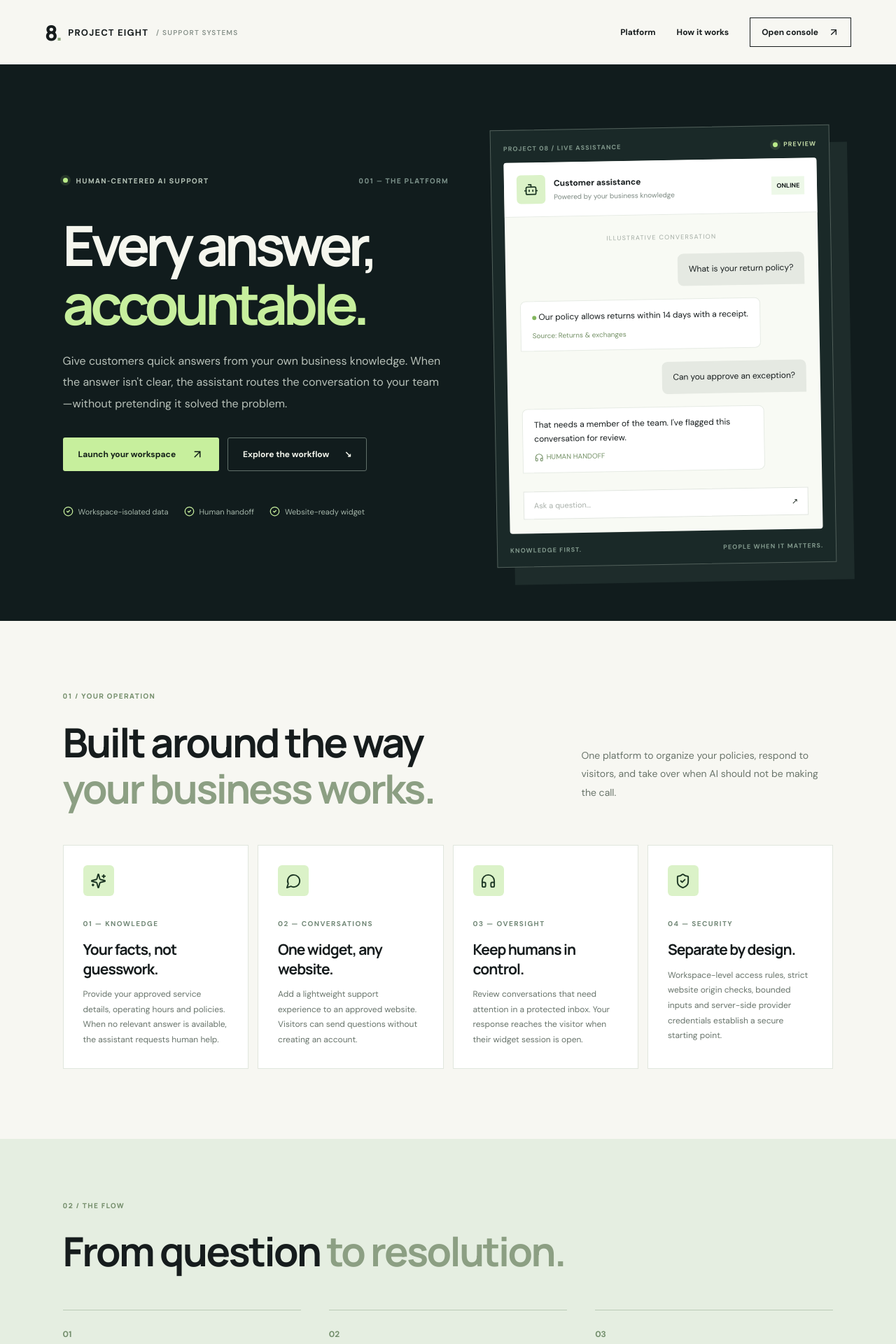
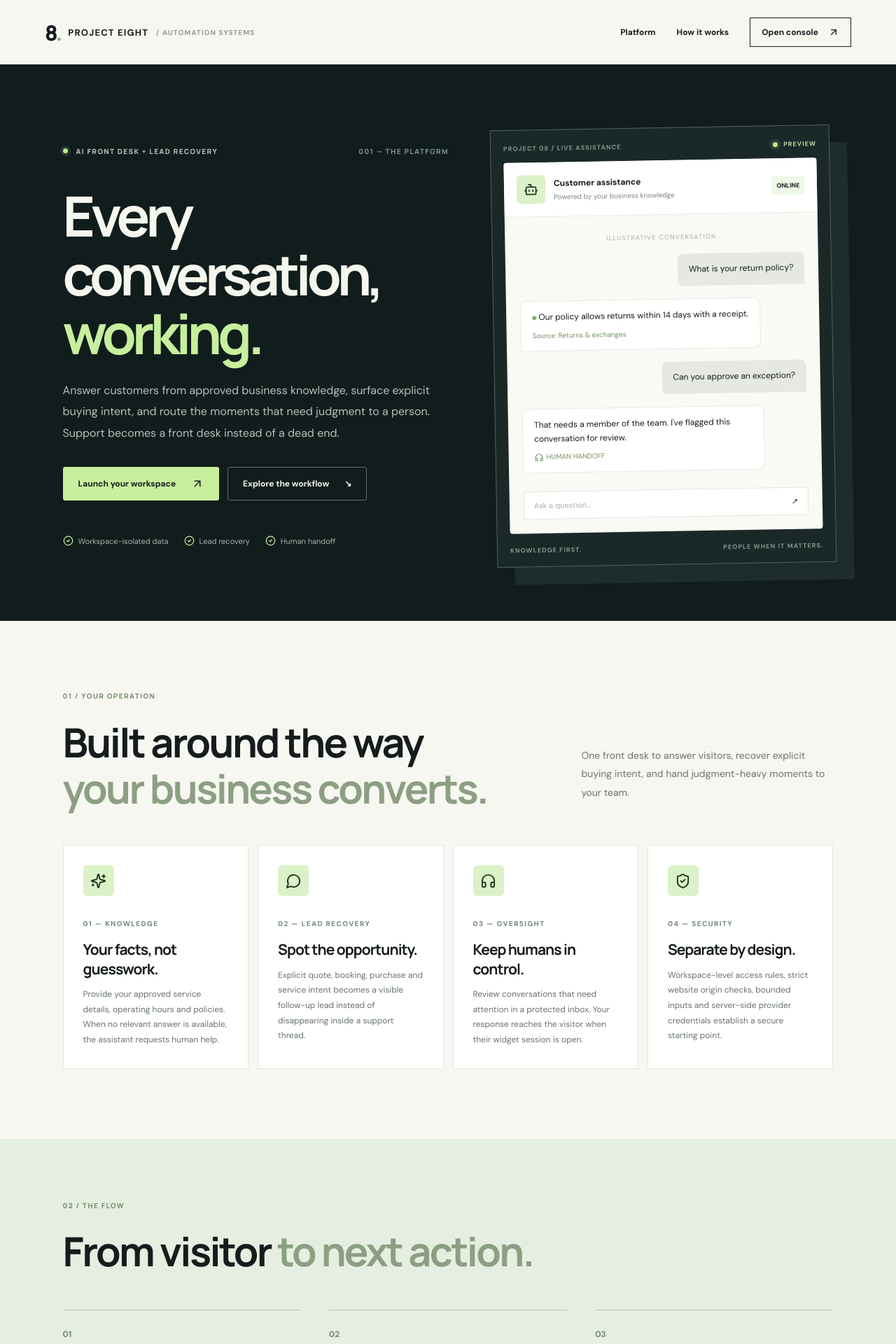
Before and after one commit to ajlacabe23-2426/Project-8-AI-customer-support, a Next.js app: page / in a window 1280 px wide. Shown: the top 1920 px of the page at 70% size. Built offline with nearby package versions, Linux system fonts and the light colour scheme.

Commit message:
feat: position Project 8 as AI front desk

```diff
--- a/app/page.tsx
+++ b/app/page.tsx
@@ -3,16 +3,16 @@ import { ArrowUpRight, Bot, CheckCircle2, Headphones, LockKeyhole, MessageCircle
 export default function Home(){
   return <main className="site">
     <header className="site-nav">
-      <Link className="wordmark" href="/"><span className="mark">8<span>.</span></span> PROJECT EIGHT <span className="nav-caption">/ SUPPORT SYSTEMS</span></Link>
+      <Link className="wordmark" href="/"><span className="mark">8<span>.</span></span> PROJECT EIGHT <span className="nav-caption">/ AUTOMATION SYSTEMS</span></Link>
       <nav><a href="#platform">Platform</a><a href="#workflow">How it works</a><Link className="nav-action" href="/login">Open console <ArrowUpRight size={16}/></Link></nav>
     </header>
     <section className="hero">
       <div className="hero-content">
-        <div className="eyebrow"><span className="live-dot"/> HUMAN-CENTERED AI SUPPORT <span className="index">001 — THE PLATFORM</span></div>
-        <h1>Every answer,<br/><em>accountable.</em></h1>
-        <p className="lead">Give customers quick answers from your own business knowledge. When the answer isn&apos;t clear, the assistant routes the conversation to your team—without pretending it solved the problem.</p>
+        <div className="eyebrow"><span className="live-dot"/> AI FRONT DESK + LEAD RECOVERY <span className="index">001 — THE PLATFORM</span></div>
+        <h1>Every conversation,<br/><em>working.</em></h1>
+        <p className="lead">Answer customers from approved business knowledge, surface explicit buying intent, and route the moments that need judgment to a person. Support becomes a front desk instead of a dead end.</p>
         <div className="hero-buttons"><Link href="/login" className="btn btn-light">Launch your workspace <ArrowUpRight size={18}/></Link><a href="#workflow" className="btn btn-ghost">Explore the workflow <span>↘</span></a></div>
-        <div className="hero-trust"><span><CheckCircle2 size={15}/> Workspace-isolated data</span><span><CheckCircle2 size={15}/> Human handoff</span><span><CheckCircle2 size={15}/> Website-ready widget</span></div>
+        <div className="hero-trust"><span><CheckCircle2 size={15}/> Workspace-isolated data</span><span><CheckCircle2 size={15}/> Lead recovery</span><span><CheckCircle2 size={15}/> Human handoff</span></div>
       </div>
       <div className="hero-visual" aria-label="Illustrative chat product preview">
         <div className="visual-top"><span>PROJECT 08 / LIVE ASSISTANCE</span><span className="status"><span className="live-dot"/> PREVIEW</span></div>
@@ -24,15 +24,15 @@ export default function Home(){
         <div className="visual-bottom"><span>KNOWLEDGE FIRST.</span><span>PEOPLE WHEN IT MATTERS.</span></div>
       </div>
     </section>
-    <section id="platform" className="section"><div className="section-label">01 / YOUR OPERATION</div><div className="section-intro"><h2>Built around the way<br/><em>your business works.</em></h2><p>One platform to organize your policies, respond to visitors, and take over when AI should not be making the call.</p></div>
+    <section id="platform" className="section"><div className="section-label">01 / YOUR OPERATION</div><div className="section-intro"><h2>Built around the way<br/><em>your business converts.</em></h2><p>One front desk to answer visitors, recover explicit buying intent, and hand judgment-heavy moments to your team.</p></div>
       <div className="feature-grid">
         <article className="feature-card"><div className="feature-icon"><Sparkles size={23}/></div><span className="feature-number">01 — KNOWLEDGE</span><h3>Your facts, not guesswork.</h3><p>Provide your approved service details, operating hours and policies. When no relevant answer is available, the assistant requests human help.</p></article>
-        <article className="feature-card"><div className="feature-icon"><MessageCircle size={23}/></div><span className="feature-number">02 — CONVERSATIONS</span><h3>One widget, any website.</h3><p>Add a lightweight support experience to an approved website. Visitors can send questions without creating an account.</p></article>
+        <article className="feature-card"><div className="feature-icon"><MessageCircle size={23}/></div><span className="feature-number">02 — LEAD RECOVERY</span><h3>Spot the opportunity.</h3><p>Explicit quote, booking, purchase and service intent becomes a visible follow-up lead instead of disappearing inside a support thread.</p></article>
         <article className="feature-card"><div className="feature-icon"><Headphones size={23}/></div><span className="feature-number">03 — OVERSIGHT</span><h3>Keep humans in control.</h3><p>Review conversations that need attention in a protected inbox. Your response reaches the visitor when their widget session is open.</p></article>
         <article className="feature-card"><div className="feature-icon"><ShieldCheck size={23}/></div><span className="feature-number">04 — SECURITY</span><h3>Separate by design.</h3><p>Workspace-level access rules, strict website origin checks, bounded inputs and server-side provider credentials establish a secure starting point.</p></article>
       </div>
     </section>
-    <section id="workflow" className="workflow"><div className="section-label">02 / THE FLOW</div><h2>From question <em>to resolution.</em></h2><div className="workflow-grid"><div><span>01</span><h3>Connect your site.</h3><p>Create a workspace, register your domain and install the widget snippet.</p></div><div><span>02</span><h3>Teach it your business.</h3><p>Add verified knowledge articles. The model uses relevant entries instead of making up policies.</p></div><div><span>03</span><h3>Own the handoff.</h3><p>Unanswered questions enter your inbox. Your team retains the decision.</p></div></div></section>
-    <footer className="footer"><span>© PROJECT EIGHT · PRIVATE BETA FOUNDATION</span><span>BUILT FOR RESPONSIBLE SUPPORT <LockKeyhole size={14}/></span><Link href="/login">CONSOLE <ArrowUpRight size={15}/></Link></footer>
+    <section id="workflow" className="workflow"><div className="section-label">02 / THE FLOW</div><h2>From visitor <em>to next action.</em></h2><div className="workflow-grid"><div><span>01</span><h3>Connect your site.</h3><p>Create a workspace, register your domain and install the widget snippet.</p></div><div><span>02</span><h3>Answer + detect intent.</h3><p>Ground answers in verified knowledge while transparent rules surface explicit commercial intent.</p></div><div><span>03</span><h3>Follow up deliberately.</h3><p>Escalations stay in the inbox and recovered leads move through a human-controlled follow-up queue.</p></div></div></section>
+    <footer className="footer"><span>© PROJECT EIGHT · PRIVATE BETA FOUNDATION</span><span>BUILT FOR RESPONSIBLE AUTOMATION <LockKeyhole size={14}/></span><Link href="/login">CONSOLE <ArrowUpRight size={15}/></Link></footer>
   </main>;
 }
```
